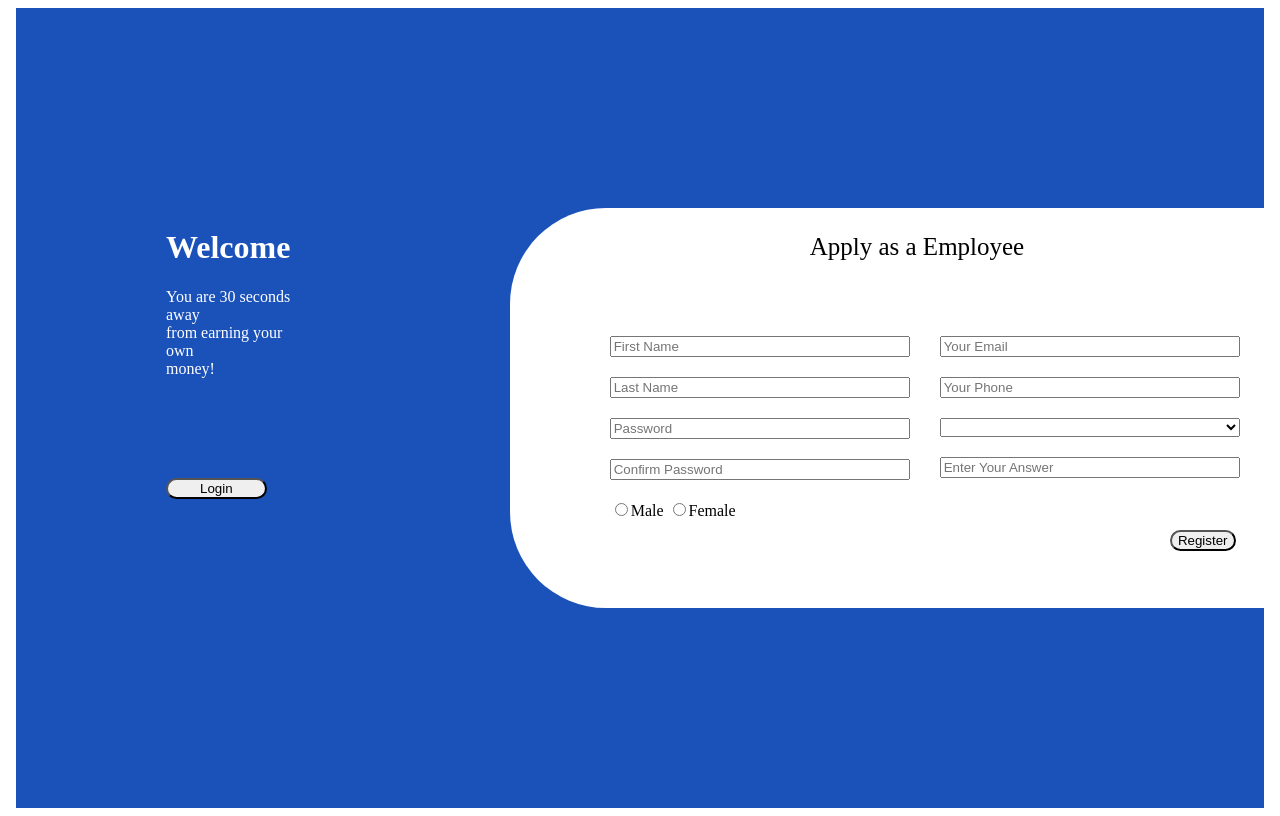
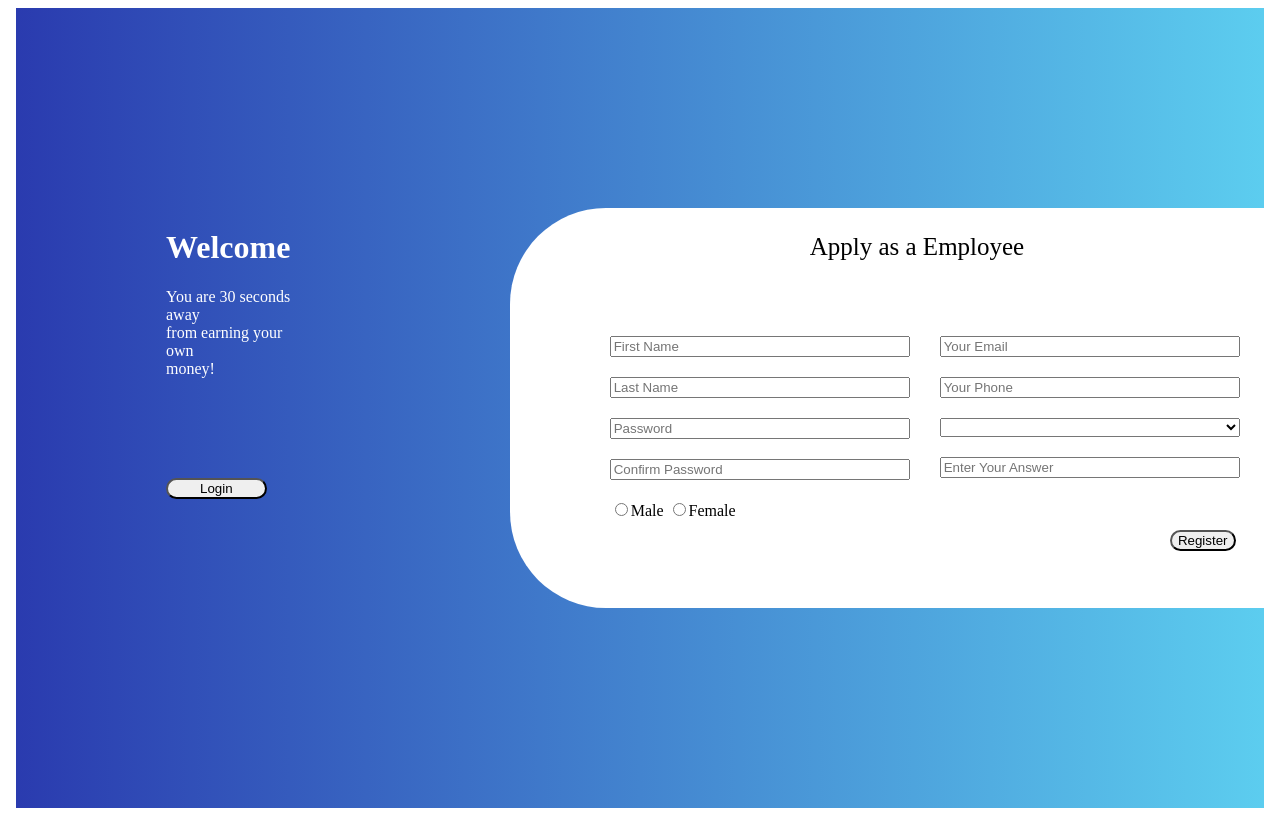
Before and after one commit to Lyndley/angularProject-Assignment8, an Angular app: page /register in a window 1280 px wide. Built offline with nearby package versions, Linux system fonts and the light colour scheme.

Commit message:
tenth commit

```diff
--- a/src/app/register/register.component.scss
+++ b/src/app/register/register.component.scss
@@ -1,5 +1,6 @@
 body{
-    background-color: rgb(26, 82, 186);
+    //background-color: rgb(26, 82, 186);
+    background: linear-gradient(to right, #2a3baf, #5ccdef);
     height:100vh
 }
 .mainContainer{
```
